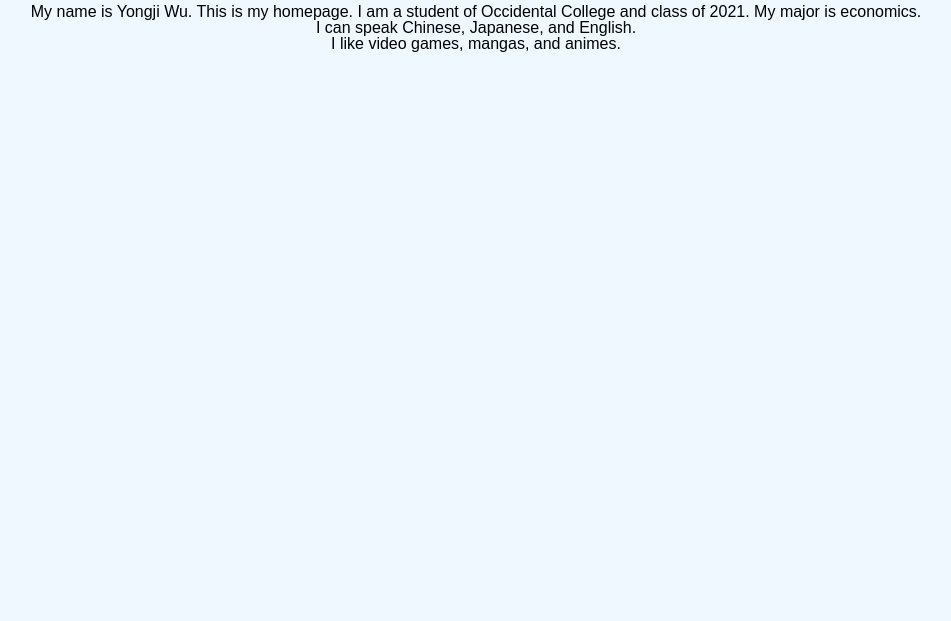
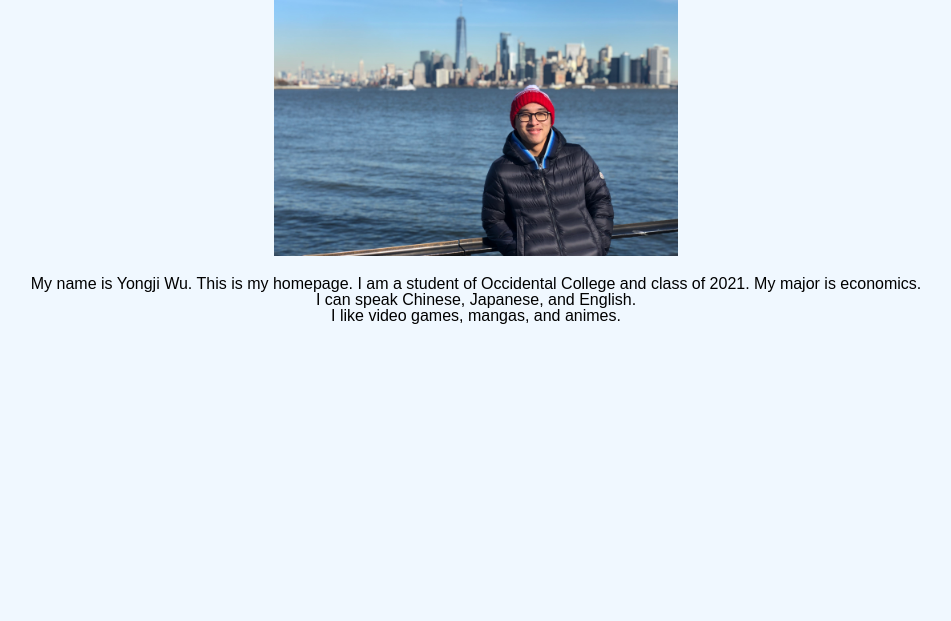
Before and after one commit to YongjiWu/YongjiWu.github.io, a plain HTML site: page homepage.html in a window 1280 px wide. Shown: the part 179-800 px from the top of the page, without its empty margins (164-1115 px from the left). Drawn offline with Linux system fonts and the light colour scheme.

Commit message:
adjust image

```diff
--- a/homepage.html
+++ b/homepage.html
@@ -17,7 +17,7 @@
         </p>
 
         <p class="centered">
-            <img src="IMG_1127.jpeg" alt="Me in New York" width="40.32" height="30.24">
+            <img src="IMG_1127.jpeg" alt="Me in New York" width="403.2" height="302.4">
             <br>
         </p>
     </nav>
```
